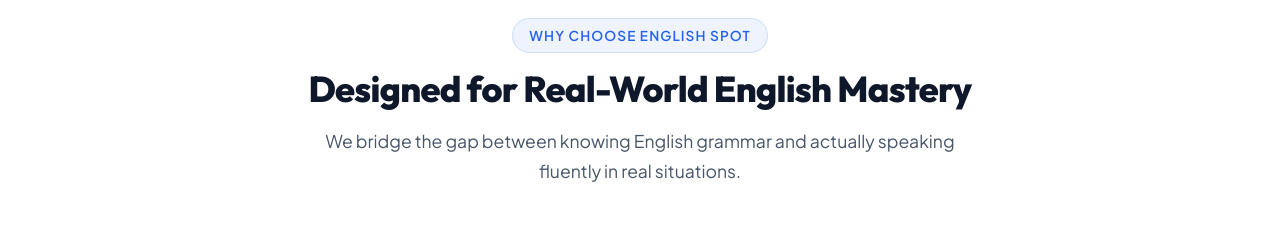
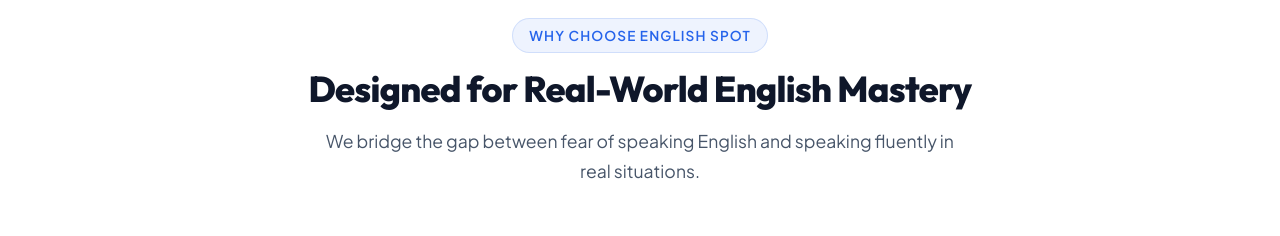
Before and after one commit to Abhijinkm/englishsport, a website: page index.html in a window 1280 px wide. Shown: the part 1160-1396 px from the top of the page. Drawn offline with Linux system fonts and the light colour scheme; a web font is replaced by a local one.

Commit message:
feat: update features description to bridge gap between fear of speaking English and speaking fluently

```diff
--- a/index.html
+++ b/index.html
@@ -219,7 +219,7 @@
       <div class="text-center">
         <span class="section-badge">Why Choose English Spot</span>
         <h2 class="section-title">Designed for Real-World English Mastery</h2>
-        <p class="section-desc">We bridge the gap between knowing English grammar and actually speaking fluently in real
+        <p class="section-desc">We bridge the gap between fear of speaking English and speaking fluently in real
           situations.</p>
       </div>
 
```
